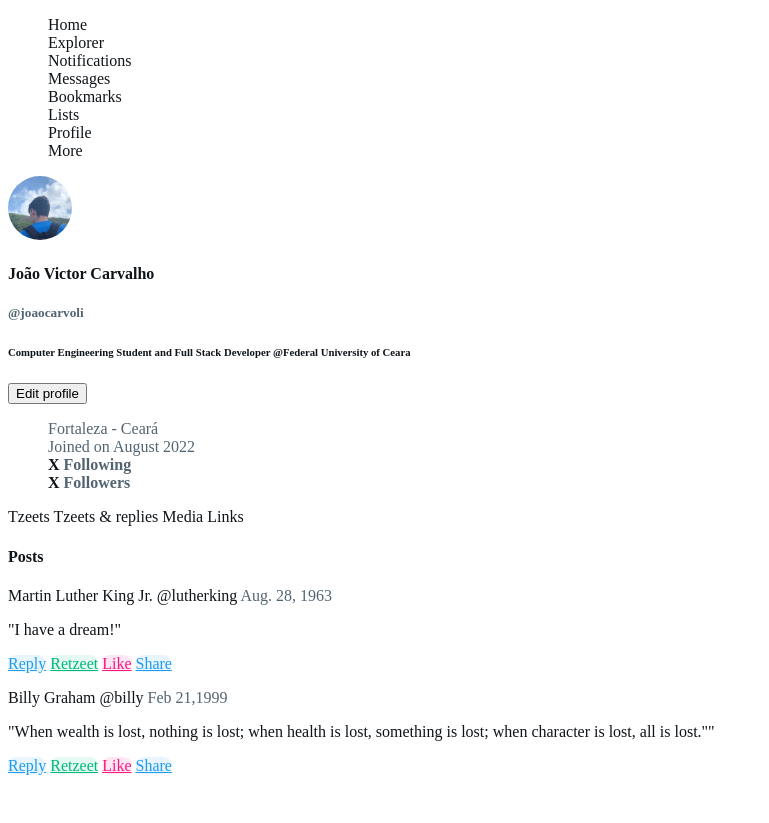
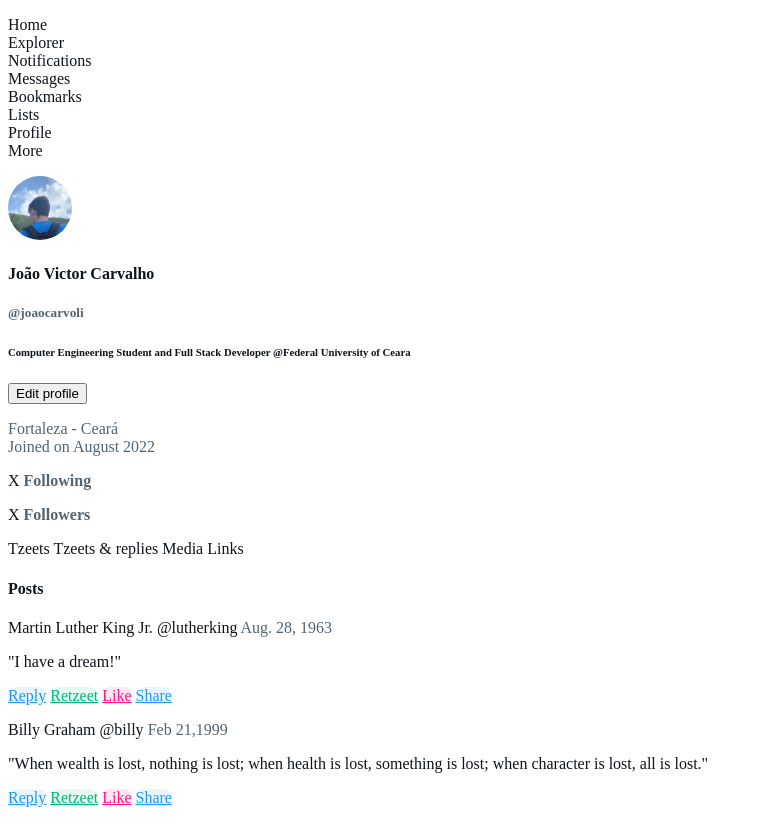
Before and after one commit to joaocarvoli-university/web, a plain HTML site: page index.html in a window 1280 px wide. Shown: the whole page, without its empty margins (0-769 px from the left). Before the commit the page ends 800 px from the top, so only its background shows below. Drawn offline with Linux system fonts and the light colour scheme.

Commit message:
Making adjustments

```diff
--- a/assets/css/style.css
+++ b/assets/css/style.css
@@ -26,6 +26,9 @@ div.navigation_publications {
 
 ul.navigation_publications {
   list-style-type: none;
+  margin: 1;
+  padding: 0;
+  text-align: left;
 }
 
 li.navigation_publications {
@@ -101,7 +104,7 @@ a.actions_links_like:hover {
   font-weight: bold;
 }
 
-div.tzeet:hover {
+p.tzeet_content:hover {
   background-color: rgba(0, 0, 0, 0.03);
   border-radius: 15px;
 }
@@ -113,3 +116,14 @@ p.tzeet_info {
 span.tzeet_info {
   color: rgb(83, 100, 113);
 }
+
+a.user_reference {
+  margin: 1;
+  text-decoration: none;
+  color:rgb(15, 20, 25);
+}
+
+a.user_reference:hover {
+  text-decoration: underline;
+  font-weight: bold;
+}
--- a/index.html
+++ b/index.html
@@ -1,11 +1,13 @@
 <!DOCTYPE html>
 <html lang="en">
+
   <head>
     <meta charset="UTF-8">
     <title>Tzeeter</title>
     <link rel="stylesheet" type="text/css" href="assets/css/style.css" media="screen" />
     <link rel="icon" type="image/x-icon" href="assets/images/icons/favicon.ico">
   </head>
+
   <body>
     <div class="navigation_publications">
       <ul class="navigation_publications">
@@ -35,8 +37,8 @@
       <li class="navigation_publications">Joined on August 2022</li>
 
       <div class="stats">
-      <li class="stats"> X <a class="stats">Following</a></li>
-      <li class="stats"> X <a class="stats">Followers</a></li>
+        <dl class="stats"> X <a class="stats">Following</a></dl>
+        <dl class="stats"> X <a class="stats">Followers</a></dl>
       </div>
     </ul>
 
@@ -52,7 +54,7 @@
       <div class="tzeet">
         <p>
           <p class="tzeet_info">
-          Martin Luther King Jr. @lutherking <span class="tzeet_info">Aug. 28, 1963</span>
+            Martin Luther King Jr. <a href="" class="user_reference"> @lutherking</a> <span class="tzeet_info">Aug. 28, 1963</span>
           </p>
           <p class="tzeet_content">
             "I have a dream!"
@@ -63,14 +65,13 @@
         </p>
       </div>
 
-
       <div class="tzeet">
         <p>
           <p class="tzeet_info">
-          Billy Graham @billy <span class="tzeet_info">Feb 21,1999</span>
+            Billy Graham <a href="" class="user_reference"> @billy</a> <span class="tzeet_info">Feb 21,1999</span>
           </p>
           <p class="tzeet_content">
-          "When wealth is lost, nothing is lost; when health is lost, something is lost; when character is lost, all is lost.""
+            "When wealth is lost, nothing is lost; when health is lost, something is lost; when character is lost, all is lost."
           </p>
           <p class="actions">
             <a class="actions_links_reply_share" href="">Reply</a>  <a class="actions_links_retzeet" href="">Retzeet</a> <a class="actions_links_like" href="">Like</a> <a class="actions_links_reply_share" href="">Share</a>
@@ -78,6 +79,5 @@
         </p>
       </div>
     <div/>
-
   </body>
 </html>
```
Lines whose indentation alone changed are shown as unchanged.
